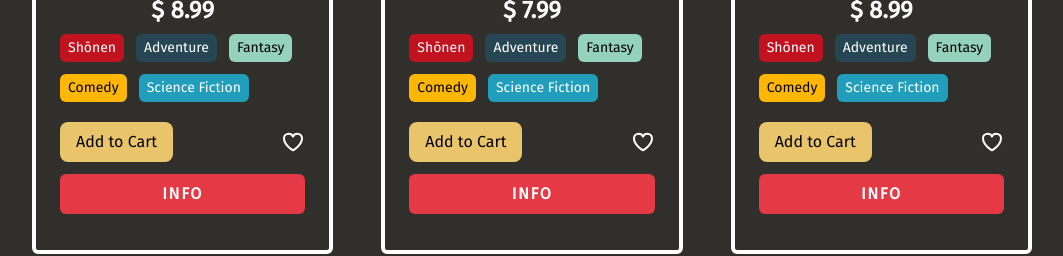
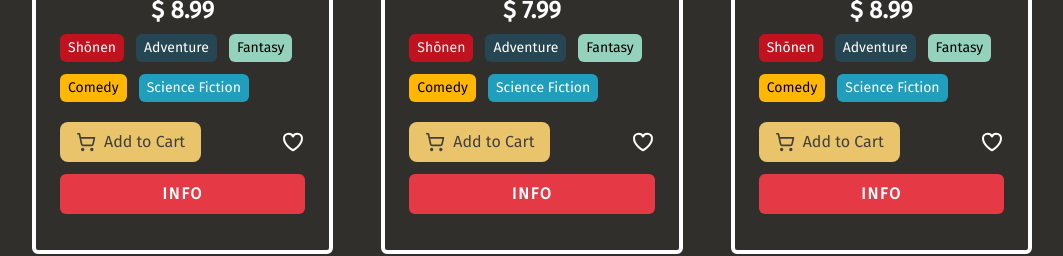
Before and after one commit to sayeed-dev-07/zenmanga, a React (Vite) app: page /all-manga in a window 1280 px wide. Shown: the part 780-1036 px from the top of the page, without its empty margins (108-1171 px from the left). Built offline with nearby package versions, Linux system fonts and the light colour scheme.

Commit message:
added local storage and toastify

```diff
--- a/package.json
+++ b/package.json
@@ -18,6 +18,7 @@
     "react-icons": "^5.5.0",
     "react-router": "^7.9.5",
     "react-slick": "^0.31.0",
+    "react-toastify": "^11.0.5",
     "slick-carousel": "^1.8.1",
     "swiper": "^12.0.3",
     "tailwindcss": "^4.1.17",
--- a/src/components/BestSell.jsx
+++ b/src/components/BestSell.jsx
@@ -9,7 +9,7 @@ const BestSell = () => {
     const [curPage, setCurPage] = useState(1)
     const [postPerPage, setPostPerPage] = useState(8)
     const totalPostLen = filterArr.length;
-    console.log(totalPostLen);
+
     const lastPostIndex = curPage * postPerPage;
     const firstPostIndex = lastPostIndex - postPerPage
     const currData = filterArr.slice(firstPostIndex, lastPostIndex)
--- a/src/components/CarousalCards.jsx
+++ b/src/components/CarousalCards.jsx
@@ -1,8 +1,10 @@
-import React, { useContext, useState } from 'react';
-import { MdFavoriteBorder } from 'react-icons/md';
+import React, { useContext } from 'react';
+import { toast } from "react-toastify";
 import { Link } from 'react-router';
 import DataContext from './DataContext';
 import TagsButton from './TagsButton';
+import { BsCart } from 'react-icons/bs';
+import { ShoppingCart } from 'lucide-react';
 
 const CarousalCards = ({ card }) => {
     const { setFaviourite, faviourite, cartItem, setCartItem } = useContext(DataContext);
@@ -24,7 +26,10 @@ const CarousalCards = ({ card }) => {
     const handleClickCart = () => {
         let exits = clicked2;
         if (!exits) {
-            setCartItem(prev => [...prev, {...card, quantity : 1}])
+            toast(`${card.title} added to cart`)
+            setCartItem(prev => [...prev, { ...card, quantity: 1 }])
+        }else{
+            toast.error(`${card.title} is already added to the cart`)
         }
     };
 
@@ -48,7 +53,19 @@ const CarousalCards = ({ card }) => {
                     }
                 </div>
                 <div className="flex items-center justify-between gap-3 mt-3">
-                    <button onClick={handleClickCart} className={`px-4 py-2 cursor-pointer ${clicked2 ? 'bg-amber-500' : ''} bg-[#e9c46a] text-black rounded-lg`}>{`${clicked2 ? 'Added to Cart' : 'Add to Cart'}`}</button>
+                    <button
+                        onClick={handleClickCart}
+                            className={`px-4 py-2 cursor-pointer ${clicked2 ? 'bg-[#bc4749] text-white' : 'bg-[#e9c46a]'} text-[#413f3f] rounded-lg flex items-center gap-2`}
+                    >
+                        {!clicked2 ? (
+                            <>
+                                <ShoppingCart size={20}/> Add to Cart
+                            </>
+                        ) : (
+                            "Added to Cart"
+                        )}
+                    </button>
+
 
                     <div onClick={handleClickFav} className="relative group w-6 h-6 cursor-pointer">
 
--- a/src/components/CartCard.jsx
+++ b/src/components/CartCard.jsx
@@ -3,11 +3,11 @@ import React, { useContext } from 'react';
 import { FaMinus, FaPlus } from 'react-icons/fa';
 import { MdDelete } from 'react-icons/md';
 import DataContext from './DataContext';
+import { toast } from "react-toastify";
 
 const CartCard = ({ card }) => {
   const { setCartItem } = useContext(DataContext);
   function handlePlus() {
-
     setCartItem(prevCart => {
       return prevCart.map(item => {
         const isSameItem = item.id == card.id;
@@ -22,20 +22,22 @@ const CartCard = ({ card }) => {
 
   }
   function handleMinus() {
-      if (card.quantity <= 1) {
-        setCartItem(prev => prev.filter(item=> item.id != card.id))
-      }else{
-        setCartItem(prev => prev.map(item=>
-          item.id == card.id ? {...item, quantity: (item.quantity - 1)} : item
-        ))
-      }
+    if (card.quantity <= 1) {
+      toast(`${card.title} is deleted from the Cart`)
+      setCartItem(prev => prev.filter(item => item.id != card.id))
+    } else {
+      setCartItem(prev => prev.map(item =>
+        item.id == card.id ? { ...item, quantity: (item.quantity - 1) } : item
+      ))
+    }
   }
   function handleDelete() {
-       setCartItem(prev => prev.filter(it => it.id !== card.id));
+    toast(`${card.title} is deleted from the Cart`)
+    setCartItem(prev => prev.filter(it => it.id !== card.id));
   }
   return (
-    <div className='flex w-full flex-col pb-6 sm:pb-0 md:flex-row items-center justify-between border-2 gap-y-6 pr-6'>
-      <div className='flex items-center w-full sm:w-[30%] gap-x-6 '>
+    <div className='flex w-full flex-col pb-6 sm:pb-0 md:flex-row items-center justify-between border-2 gap-y-6 sm:pr-6'>
+      <div className='flex items-center w-full sm:w-[30%] gap-x-6 flex-col sm:flex-row'>
         <div className='w-[120px]'>
           <img className='w-full h-full' src={card.image} alt="" />
         </div>
@@ -45,7 +47,7 @@ const CartCard = ({ card }) => {
         </div>
       </div>
 
-      <div className='flex items-center justify-between gap-x-6 text-2xl'>
+      <div className='flex items-center justify-between  gap-x-3 sm:gap-x-6 sm:text-2xl text-xl'>
         <p>$ {card.price}</p>
         <div>
           <div className='flex items-center justify-center border-2 border-[#eb5e28] rounded-md'>
--- a/src/components/MangaDetails.jsx
+++ b/src/components/MangaDetails.jsx
@@ -5,6 +5,7 @@ import TagsButton from './TagsButton';
 import { FaLanguage, FaRegFile } from 'react-icons/fa';
 import { PiBuildingOffice } from 'react-icons/pi';
 import { RiBarcodeLine } from 'react-icons/ri';
+import { toast } from "react-toastify";
 
 const MangaDetails = () => {
     const { id } = useParams()
@@ -15,7 +16,10 @@ const MangaDetails = () => {
     const handleClickCart = () => {
         let exits = clicked2;
         if (!exits) {
+             toast(`${cardData.title} added to cart`)
             setCartItem(prev => [...prev, { ...cardData, quantity: 1 }])
+        }else{
+            toast.error(`${cardData.title} is already added to the cart`)
         }
     };
     function handleClickFav() {
--- a/src/components/RootLayout.jsx
+++ b/src/components/RootLayout.jsx
@@ -3,19 +3,24 @@ import Navbar from './Navbar';
 import { Outlet } from 'react-router';
 import Footer from './Footer';
 import DataContext from './DataContext';
+import useLocalStorage from './localStorage';
+import { ToastContainer } from "react-toastify";
+import "react-toastify/dist/ReactToastify.css";
+
 
 const RootLayout = () => {
-    const [faviourite, setFaviourite] = useState([]);
-    const [loader, setLoader] = useState(false)
-    const [cartItem, setCartItem] = useState([]);
+    const [faviourite, setFaviourite] = useLocalStorage("favourite", []);
+    const [cartItem, setCartItem] = useLocalStorage("cart", []);
+
+    const [data, setData] = useState([]);
+    const [tags, setTags] = useState([]);
 
     const [subTotal, setSubTotal] = useState(0);
     const [discount, setDiscount] = useState(0);
     const [shipping, setShipping] = useState(5);
     const [total, setTotal] = useState(0);
 
-    const [data, setData] = useState([]);
-    const [tags, setTags] = useState([]);
+    const [loader, setLoader] = useState(false);
 
 
     useEffect(() => {
@@ -59,6 +64,8 @@ const RootLayout = () => {
 
 
     return (
+        <>
+         <ToastContainer autoClose={2000}/>
         <div className='flex items-center justify-between min-h-screen flex-col bg-[#302f2b] text-white font-fira'>
             <DataContext
                 value={{
@@ -76,6 +83,7 @@ const RootLayout = () => {
                 <Footer />
             </DataContext>
         </div>
+        </>
     );
 };
 
--- a/src/components/ShopCart.jsx
+++ b/src/components/ShopCart.jsx
@@ -2,9 +2,18 @@ import React, { useContext } from 'react';
 import DataContext from './DataContext';
 import CartCard from './CartCard';
 import { Link } from 'react-router';
+import { toast } from "react-toastify";
+
 
 const ShopCart = () => {
-    const {cartItem, subTotal,  total, discount, shipping} = useContext(DataContext)
+
+    const { cartItem, subTotal, total, discount, shipping, setCartItem } = useContext(DataContext)
+
+    function handleCheckout() {
+        toast('You would have Buy all these if it were a real store 🤦‍♂️')
+        setCartItem([])
+    }
+
     return (
         <div className='w-full px-[2%] md:px-[5%] lg:px-[10%] my-[2%] flex-wrap mx-auto'>
 
@@ -12,7 +21,7 @@ const ShopCart = () => {
                 cartItem.length > 0 ?
                     <div>
                         <div className='flex gap-y-2 flex-col w-full'>
-                {cartItem.map(item => <CartCard card={item} key={item.id}/>)}
+                            {cartItem.map(item => <CartCard card={item} key={item.id} />)}
                         </div>
                         <div className='flex items-center md:justify-end justify-center my-6 md:text-end text-center'>
                             <div className='w-full md:w-[70%] lg:w-[30vw] uppercase text-lg md:text-2xl flex flex-col gap-y-2'>
@@ -27,7 +36,7 @@ const ShopCart = () => {
                                     </p>
                                 </div>
                                 <div>
-                        <button className='px-4 cursor-pointer py-2 bg-[#eb5e28] rounded-md'>checkout</button>
+                                    <button onClick={handleCheckout} className='px-4 cursor-pointer py-2 bg-[#eb5e28] rounded-md'>checkout</button>
                                 </div>
                             </div>
                         </div>
--- /dev/null
+++ b/src/components/localStorage.js
@@ -0,0 +1,14 @@
+import { useState, useEffect } from "react";
+
+export default function useLocalStorage(key, curval) {
+  const [value, setValue] = useState(() => {
+    const saved = localStorage.getItem(key);
+    return saved ? JSON.parse(saved) : curval;
+  });
+
+  useEffect(() => {
+    localStorage.setItem(key, JSON.stringify(value));
+  }, [key, value]);
+
+  return [value, setValue];
+}
```
Also changed, not shown: 1 other file (tests, documents, lock files or other folders). Lines whose indentation alone changed are shown as unchanged.
